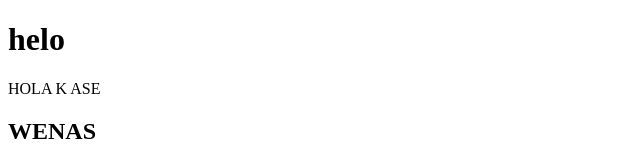
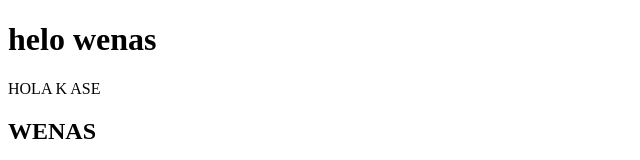
Before and after one commit to YesidSSR/pruebaGit, a plain HTML site: page index.html in a window 1280 px wide. Shown: the top 160 px of the page, without its empty margins (0-640 px from the left). Drawn offline with Linux system fonts and the light colour scheme.

Commit message:
Cambio h1

```diff
--- a/index.html
+++ b/index.html
@@ -6,7 +6,7 @@
     <title>Document</title>
 </head>
 <body>
-    <h1> helo </h1>
+    <h1> helo wenas </h1>
     <p>HOLA K ASE</p>
     <h2> WENAS </H2>
     <p> wenas wenas</p>
```
